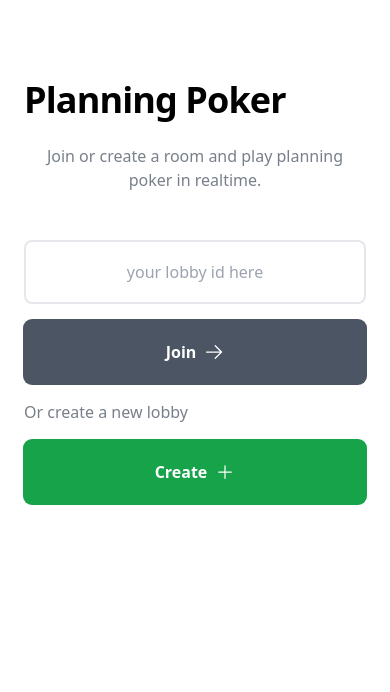
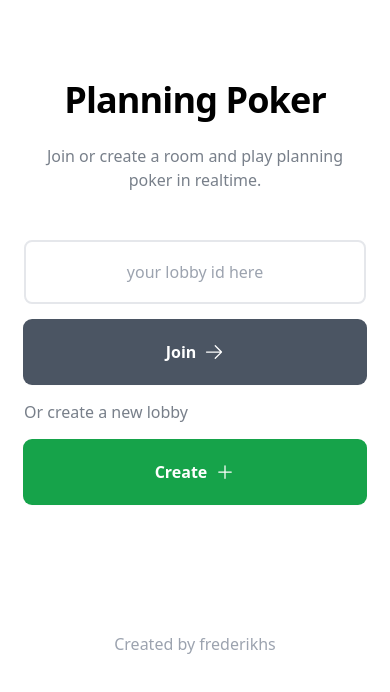
Before and after one commit to frederikhs/planning-poker, a React (Create React App) app in the folder web/: page / in a window 390 px wide. Shown: the top 692 px of the page. Built offline with nearby package versions, Linux system fonts and the light colour scheme.

Commit message:
main: small cleanup

```diff
--- a/web/src/Components/ClientList.tsx
+++ b/web/src/Components/ClientList.tsx
@@ -20,7 +20,8 @@ export default function ClientList(props: { clients: Client[], thisClient: Clien
             <DisplayClient client={props.thisClient} setUsernameFn={props.setUsernameFn} thisClient={true} valuesVisible={props.valuesVisible}/>
 
             {sortedClients.map((client, index) => {
-                return <DisplayClient key={index} client={client} setUsernameFn={() => {}} thisClient={false} valuesVisible={props.valuesVisible}/>
+                return <DisplayClient key={index} client={client} setUsernameFn={() => {
+                }} thisClient={false} valuesVisible={props.valuesVisible}/>
             })}
         </div>
     )
@@ -33,12 +34,13 @@ function DisplayClient(props: { client: Client, setUsernameFn: (v: string) => vo
         <div className={`flex justify-between shadow-lg text-white ${props.thisClient ? 'bg-green-600' : 'bg-gray-600'} rounded-md text-3xl px-4 py-2`}>
 
             {props.thisClient && <input
-                className={"bg-transparent text-white focus:outline-none w-80"}
+                className={"bg-transparent block text-white focus:outline-none w-60"}
                 type="text"
                 value={username}
                 onChange={(e) => setUsername(e.target.value)}
                 onKeyUp={() => props.setUsernameFn(username)}
-            />}
+            />
+            }
 
             {!props.thisClient && <p>{props.client.username}</p>}
 
--- a/web/src/Pages/Home.tsx
+++ b/web/src/Pages/Home.tsx
@@ -42,7 +42,7 @@ export default function Home() {
                 <div className="mx-auto max-w-3xl pt-20 pb-32 sm:pt-48 sm:pb-40">
                     <div>
                         <div>
-                            <h1 className="text-4xl font-bold tracking-tight sm:text-center sm:text-6xl">Planning
+                            <h1 className="text-4xl font-bold tracking-tight text-center sm:text-6xl">Planning
                                 Poker</h1>
                             <p className="mt-6 muted-text text-center">
                                 Join or create a room and play planning poker in realtime.
@@ -81,6 +81,9 @@ export default function Home() {
                     </div>
                 </div>
             </div>
+            <div className={"font-medium text-center text-gray-400"}>
+                Created by <a target={"_blank"} href="https://github.com/frederikhs" className="hover:underline">frederikhs</a>
+            </div>
         </main>
     </div>
 }
```
Also changed, not shown: 1 other file (tests, documents, lock files or other folders).
